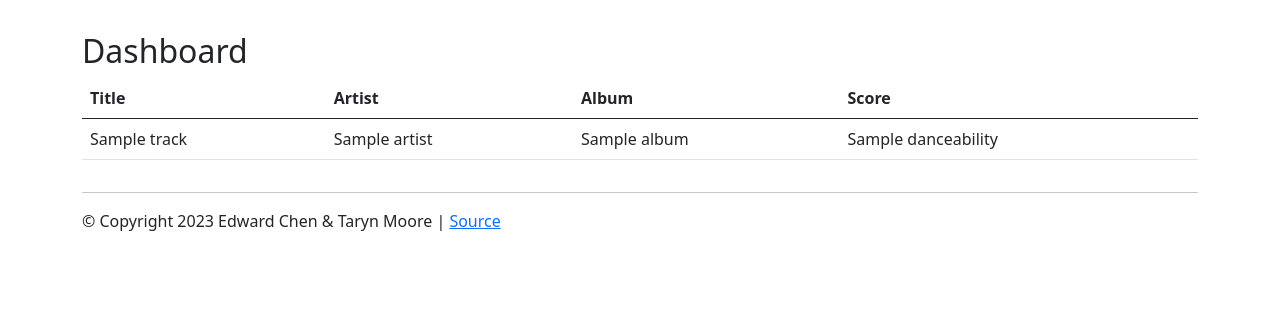
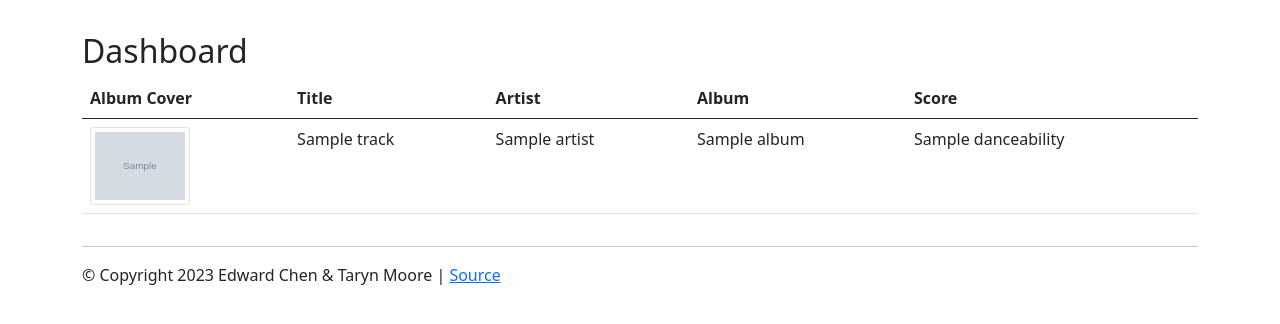
Before and after one commit to chnn128/pythonfinal, a Flask app: template web_app/templates/spotify_dashboard.html in a window 1280 px wide. Shown: the part 67-391 px from the top of the page. Run offline with Flask 3, Linux system fonts and the light colour scheme; the template is opened without the code that fills it: most values are stand-ins (such as "Sample title", 1, 10 or a date in 2020); grey boxes marked "Sample" are stand-in pictures.

Commit message:
images added

```diff
--- a/web_app/templates/spotify_dashboard.html
+++ b/web_app/templates/spotify_dashboard.html
@@ -8,6 +8,7 @@
     <table class="table table-hover table-responsive caption-top">
         <thead>
             <tr>
+                <th scope="col">Album Cover</th>
                 <th scope="col">Title</th>
                 <th scope="col">Artist</th>
                 <th scope="col">Album</th>
@@ -21,6 +22,7 @@
         -->
         {% for track in data %}
             <tr>
+                <td> <img src="{{ track['Thumbnail'] }}" class="img-thumbnail" width="100px"/> </td>
                 <td>{{ track["Name"] }}</td>
                 <td>{{ track["Artist"] }}</td>
                 <td>{{ track["Album"] }}</td>
```
